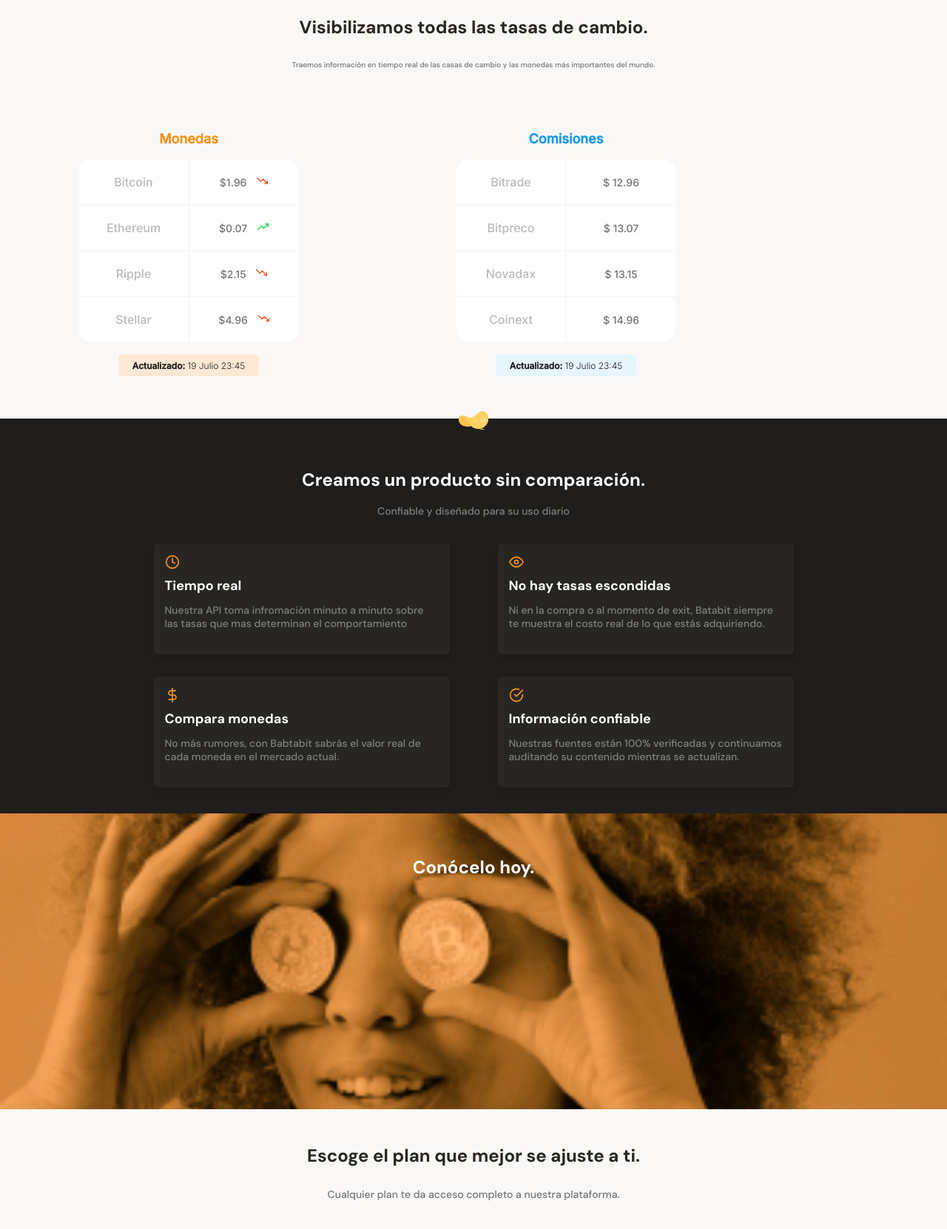
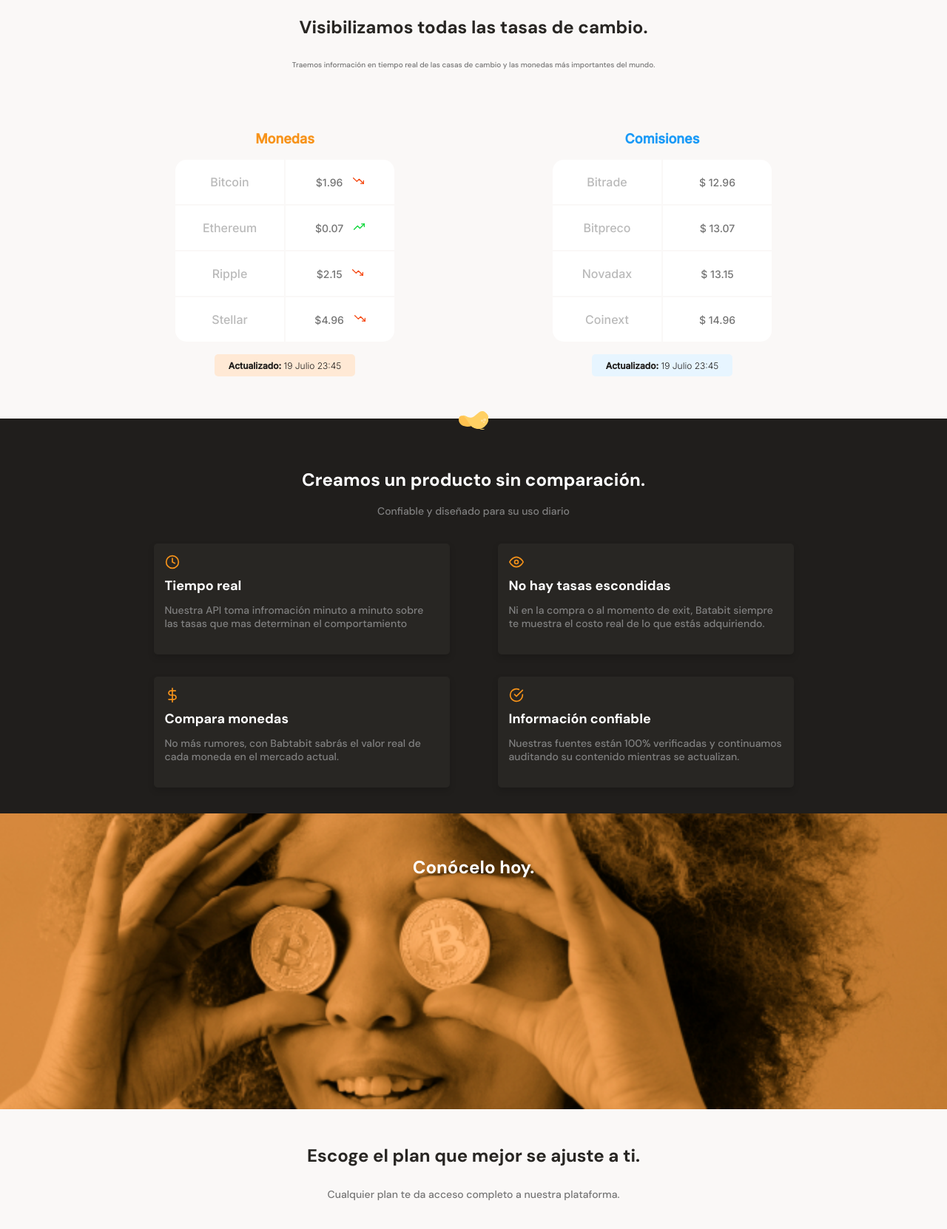
Before and after one commit to Carlos-Angel/batatabit, a plain HTML site: page index.html in a window 1280 px wide. Shown: the part 640-2302 px from the top of the page at 74% size. Drawn offline with Linux system fonts and the light colour scheme.

Commit message:
fix(slider): colocando el slider de forma central

```diff
--- a/css/tablet.css
+++ b/css/tablet.css
@@ -1,5 +1,6 @@
 .main-tables-container {
   display: flex;
+  flex-wrap: wrap;
   width: 930px;
   margin: 0 auto;
 }
@@ -14,3 +15,7 @@
 .plans-container--slider {
   justify-content: center;
 }
+
+.main-tables-container--slider {
+  justify-content: center;
+}
--- a/styles.css
+++ b/styles.css
@@ -405,7 +405,7 @@ main {
   width: 100%;
   min-width: 320px;
   height: 50vh;
-  background-image: url("./assets/images/bitcoinbaby.jpg");
+  background-image: url("./assets/images/bitcoinbaby2x.jpg");
   background-position: center;
   background-size: cover;
   background-repeat: no-repeat;
```
Also changed, not shown: assets/images/bitcoinbaby2x.jpg (added).
